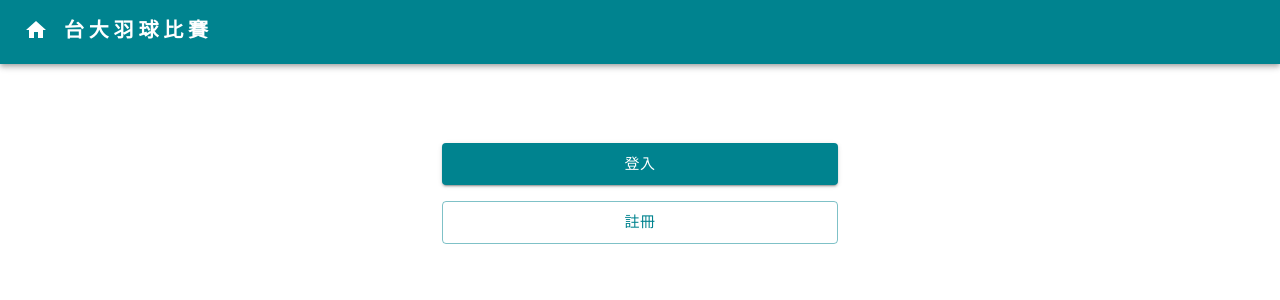
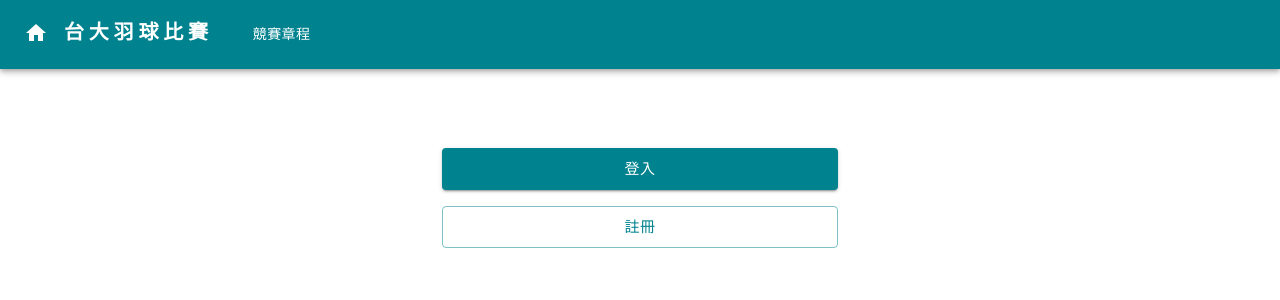
Before and after one commit to d336643/NTU_badminton_system, a React (Create React App) app in the folder frontend/: page / in a window 1280 px wide. Shown: the top 300 px of the page. Built offline with nearby package versions, Linux system fonts and the light colour scheme.

Commit message:
fix: typography cursor

```diff
--- a/frontend/src/components/Navbar.js
+++ b/frontend/src/components/Navbar.js
@@ -83,9 +83,10 @@ const ResponsiveAppBar = ({view, setView, isLogin, setIsLogin, identity, setIden
                         letterSpacing: '.3rem',
                         color: 'white',
                         textDecoration: 'none',
+                        cursor: 'pointer',
                     }}
                 >
-                    <Home sx={{mr: 2, mt: 0.3}}/>台大羽球比賽
+                    <Home sx={{mr: 2, mt: 0.3, cursor: 'pointer'}}/>台大羽球比賽
                 </Typography>
                 { isLogin ?
                     view === "manager"?
@@ -216,6 +217,9 @@ const ResponsiveAppBar = ({view, setView, isLogin, setIsLogin, identity, setIden
                                 display: { xs: 'block', md: 'none' },
                             }}
                         >
+                            <MenuItem onClick={handleCloseNavMenu} component={Link} to="/competitionrule">
+                                <Typography textAlign="center">競賽章程</Typography>
+                            </MenuItem>
                             {/* <MenuItem onClick={handleCloseNavMenu} component={Link} to="/register">
                                 <Typography textAlign="center">賽程專區</Typography>
                             </MenuItem>
@@ -231,8 +235,7 @@ const ResponsiveAppBar = ({view, setView, isLogin, setIsLogin, identity, setIden
                 <Typography
                     variant="h5"
                     noWrap
-                    component="a"
-                    href="/"
+                    onClick={() => navigate('/')}
                     sx={{
                         mr: 2,
                         display: { xs: 'flex', md: 'none' },
@@ -242,9 +245,10 @@ const ResponsiveAppBar = ({view, setView, isLogin, setIsLogin, identity, setIden
                         letterSpacing: '.3rem',
                         color: 'white',
                         textDecoration: 'none',
+                        cursor: 'pointer',
                     }}
                 >
-                    <Home sx={{mr: 2, mt: 0.5}}/>台大羽球比賽
+                    <Home sx={{mr: 2, mt: 0.5, cursor: 'pointer'}}/>台大羽球比賽
                 </Typography>
                 { isLogin ?
                     view === "manager" ?
@@ -348,6 +352,14 @@ const ResponsiveAppBar = ({view, setView, isLogin, setIsLogin, identity, setIden
                     </Box>
                     :
                     <Box sx={{ flexGrow: 1, display: { xs: 'none', md: 'flex' } }}>
+                        <Button
+                            component={Link}
+                            to='/competitionrule'
+                            onClick={handleCloseNavMenu}
+                            sx={{ ml: 2, my: 2, color: 'white', display: 'block' }}
+                        >
+                            競賽章程
+                        </Button>
                         {/* <Button
                             // key={page}
                             component={Link}
```
Lines whose indentation alone changed are shown as unchanged.
